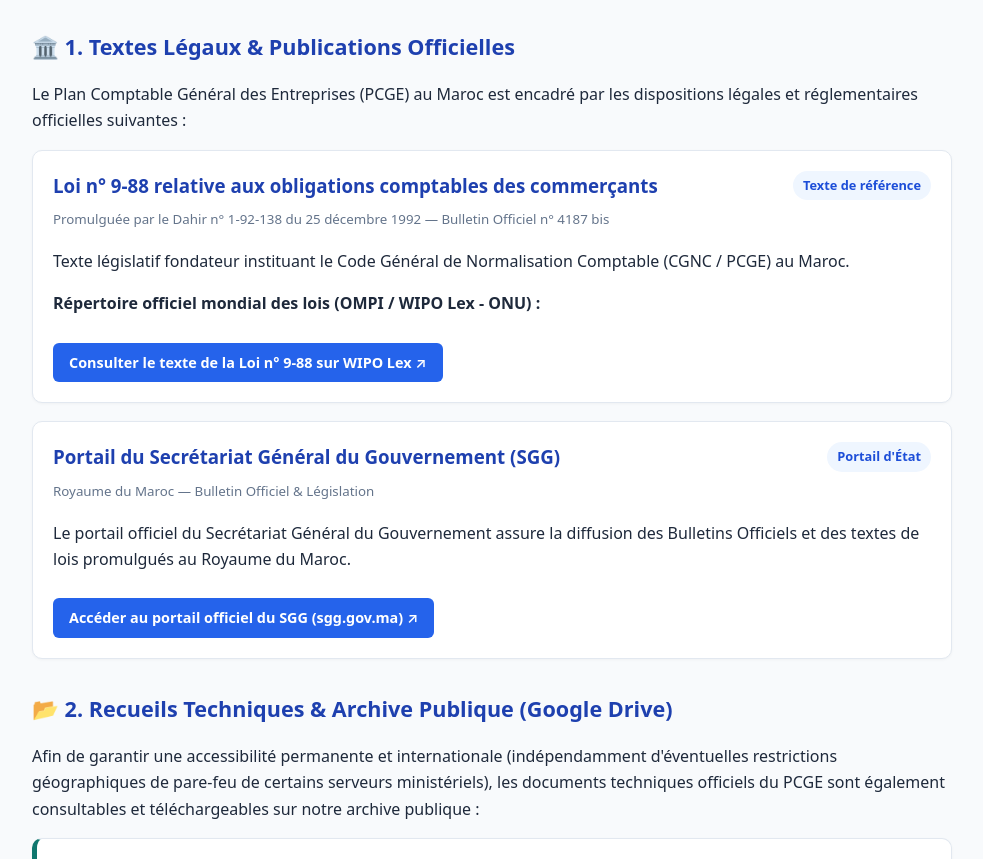
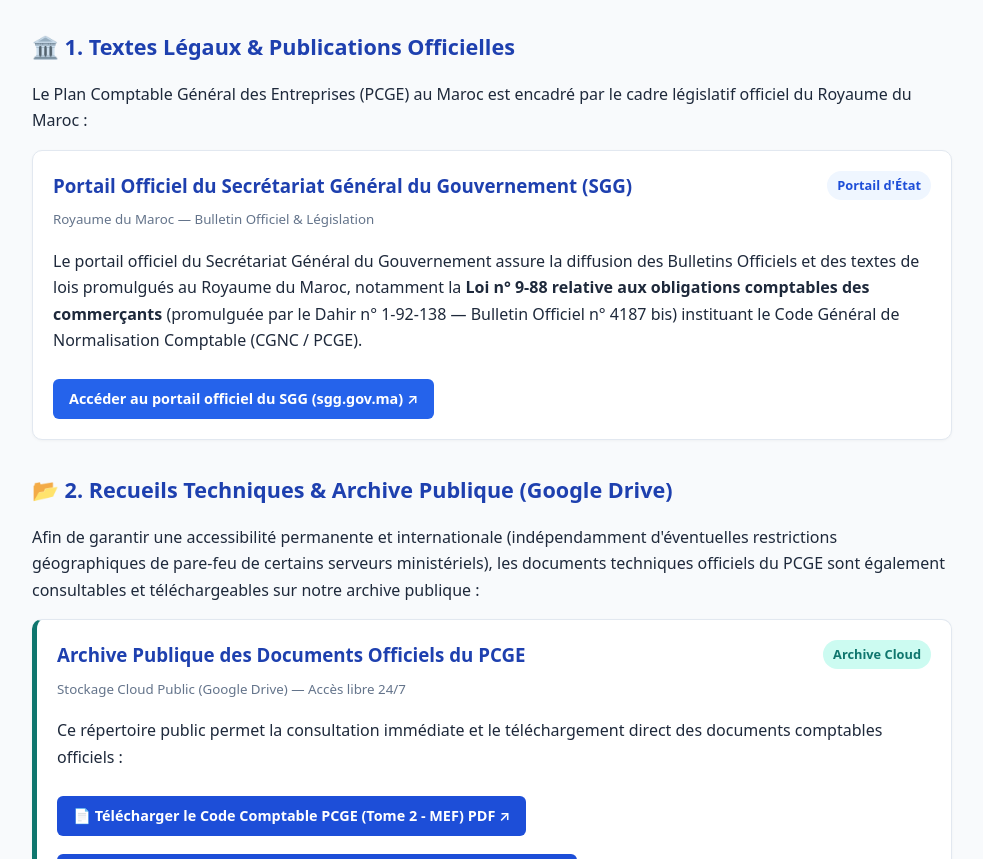
Before and after one commit to ABOURAYAN2019/mypolicy, a website: page sources.html in a window 1280 px wide. Shown: the part 666-1525 px from the top of the page, without its empty margins (148-1131 px from the left). Drawn offline with Linux system fonts and the light colour scheme.

Commit message:
Remove obsolete external WIPO link and standardize on official SGG Moroccan portal and internal PDF repository

```diff
--- a/sources.html
+++ b/sources.html
@@ -179,34 +179,18 @@
     </div>
 
     <h2>🏛️ 1. Textes Légaux & Publications Officielles</h2>
-    <p>Le Plan Comptable Général des Entreprises (PCGE) au Maroc est encadré par les dispositions légales et réglementaires officielles suivantes :</p>
+    <p>Le Plan Comptable Général des Entreprises (PCGE) au Maroc est encadré par le cadre législatif officiel du Royaume du Maroc :</p>
 
-    <!-- Carte 1 : Loi 9-88 / WIPO -->
+    <!-- Carte SGG Portal -->
     <div class="card">
         <div class="card-header">
             <div>
-                <h3 style="margin:0 0 4px 0;">Loi n° 9-88 relative aux obligations comptables des commerçants</h3>
-                <small style="color:var(--text-muted);">Promulguée par le Dahir n° 1-92-138 du 25 décembre 1992 — Bulletin Officiel n° 4187 bis</small>
-            </div>
-            <span class="badge">Texte de référence</span>
-        </div>
-        <p>Texte législatif fondateur instituant le Code Général de Normalisation Comptable (CGNC / PCGE) au Maroc.</p>
-        <p><strong>Répertoire officiel mondial des lois (OMPI / WIPO Lex - ONU) :</strong></p>
-        <a class="btn-link" href="https://www.wipo.int/wipolex/fr/legislation/details/10777" target="_blank" rel="noopener">
-            Consulter le texte de la Loi n° 9-88 sur WIPO Lex ↗
-        </a>
-    </div>
-
-    <!-- Carte 2 : SGG Portal -->
-    <div class="card">
-        <div class="card-header">
-            <div>
-                <h3 style="margin:0 0 4px 0;">Portail du Secrétariat Général du Gouvernement (SGG)</h3>
+                <h3 style="margin:0 0 4px 0;">Portail Officiel du Secrétariat Général du Gouvernement (SGG)</h3>
                 <small style="color:var(--text-muted);">Royaume du Maroc — Bulletin Officiel & Législation</small>
             </div>
             <span class="badge">Portail d'État</span>
         </div>
-        <p>Le portail officiel du Secrétariat Général du Gouvernement assure la diffusion des Bulletins Officiels et des textes de lois promulgués au Royaume du Maroc.</p>
+        <p>Le portail officiel du Secrétariat Général du Gouvernement assure la diffusion des Bulletins Officiels et des textes de lois promulgués au Royaume du Maroc, notamment la <strong>Loi n° 9-88 relative aux obligations comptables des commerçants</strong> (promulguée par le Dahir n° 1-92-138 — Bulletin Officiel n° 4187 bis) instituant le Code Général de Normalisation Comptable (CGNC / PCGE).</p>
         <a class="btn-link" href="https://www.sgg.gov.ma" target="_blank" rel="noopener">
             Accéder au portail officiel du SGG (sgg.gov.ma) ↗
         </a>
```
Also changed, not shown: comptamarocprivacy.html (+5 -13 lines).
